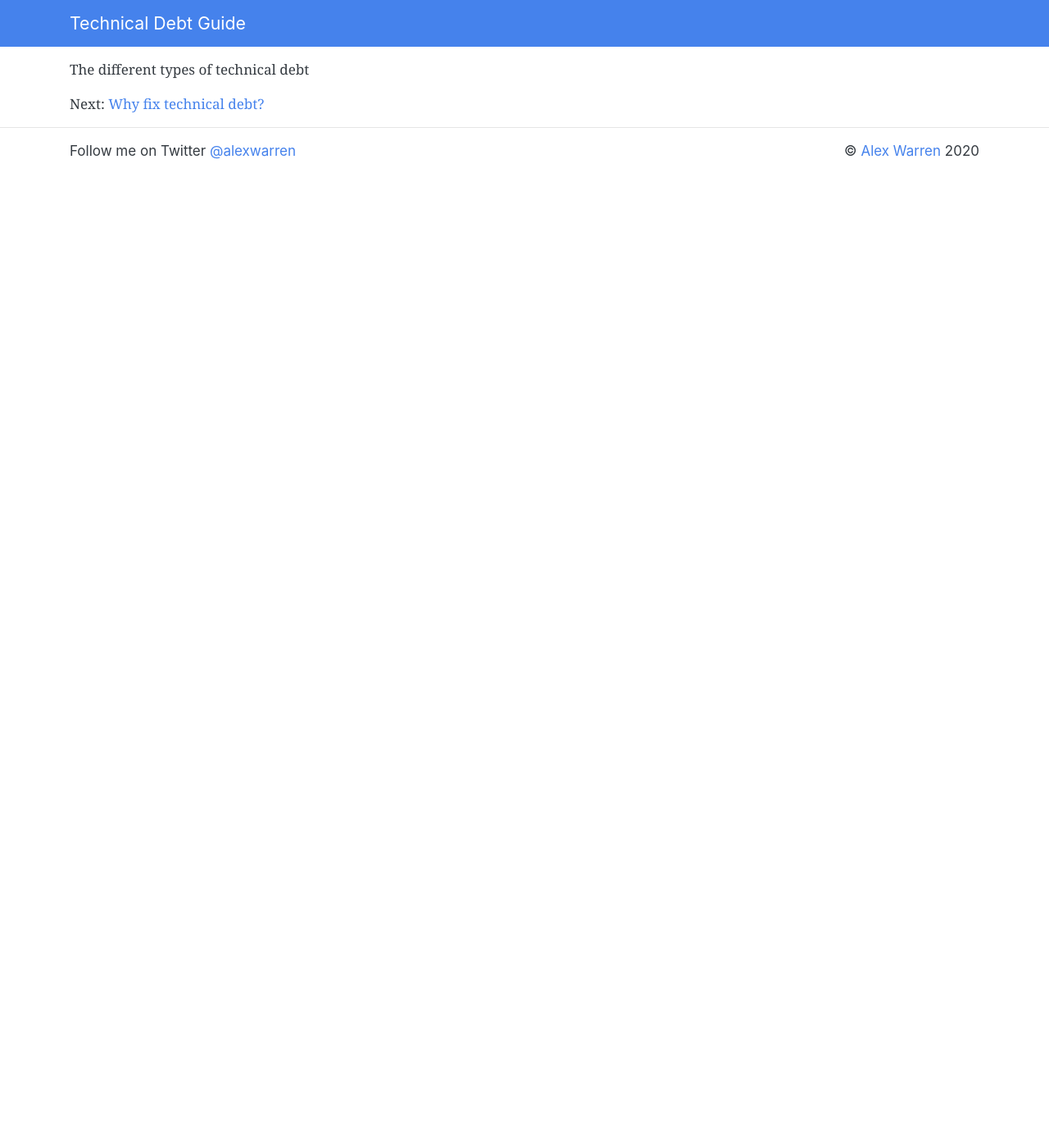
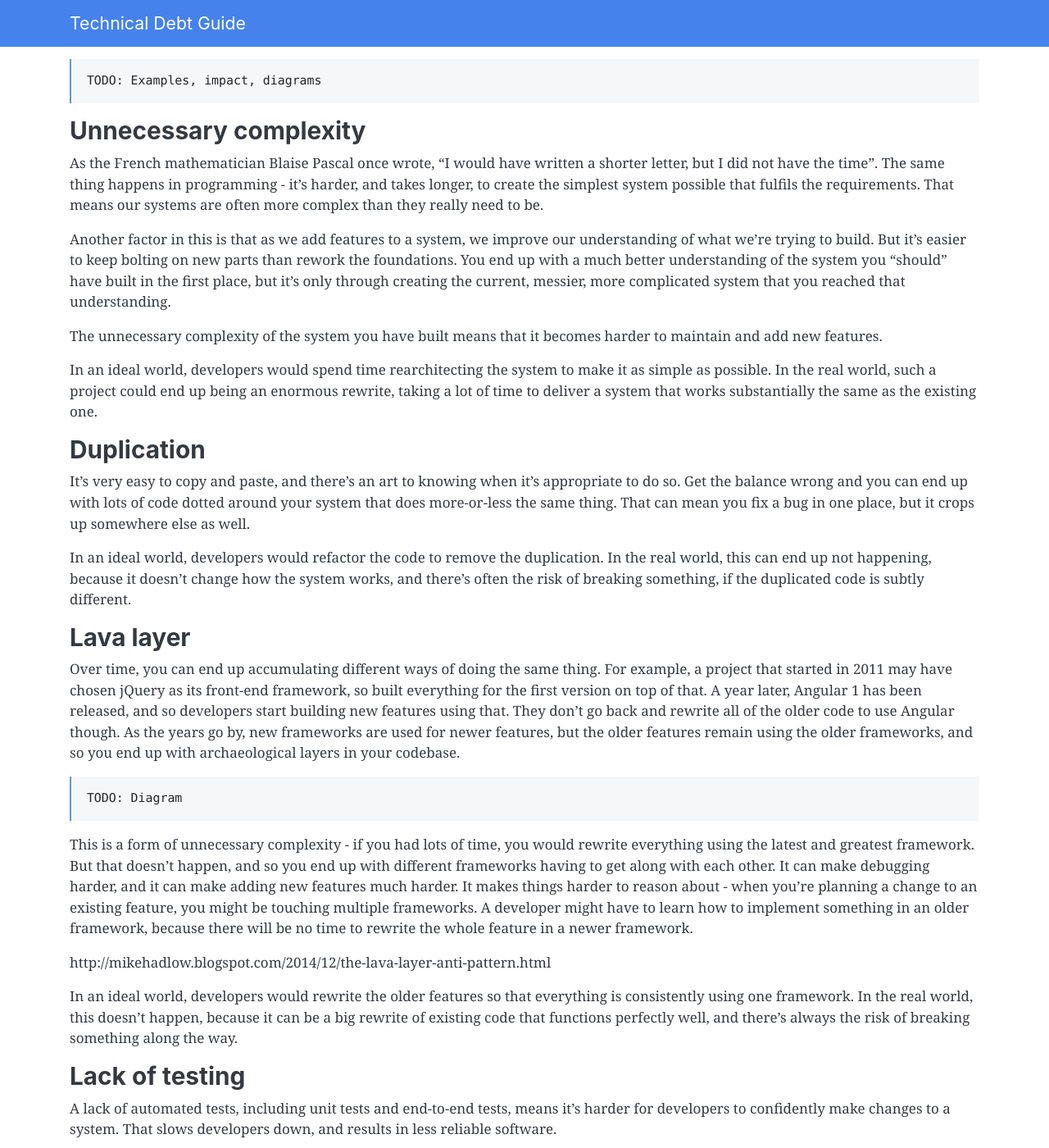
Before and after one commit to alexwarren/techdebtguide, a Jekyll site: the page built from articles/types-of-technical-debt.md, in a window 1280 px wide and 1400 px high. Shown: the whole window at 82% size. Built offline with Jekyll 4.4.1, drawn with Linux system fonts in a browser that asks for light colours; some of the changed text lies outside the part shown.

Commit message:
Add types of technical debt

```diff
--- a/articles/types-of-technical-debt.md
+++ b/articles/types-of-technical-debt.md
@@ -4,4 +4,56 @@ title: The different types of technical debt
 permalink: types-of-technical-debt
 ---
 
-The different types of technical debt
+    TODO: Examples, impact, diagrams
+
+### Unnecessary complexity
+
+As the French mathematician Blaise Pascal once wrote, "I would have written a shorter letter, but I did not have the time". The same thing happens in programming - it's harder, and takes longer, to create the simplest system possible that fulfils the requirements. That means our systems are often more complex than they really need to be.
+
+Another factor in this is that as we add features to a system, we improve our understanding of what we're trying to build. But it's easier to keep bolting on new parts than rework the foundations. You end up with a much better understanding of the system you "should" have built in the first place, but it's only through creating the current, messier, more complicated system that you reached that understanding.
+
+The unnecessary complexity of the system you have built means that it becomes harder to maintain and add new features.
+
+In an ideal world, developers would spend time rearchitecting the system to make it as simple as possible. In the real world, such a project could end up being an enormous rewrite, taking a lot of time to deliver a system that works substantially the same as the existing one.
+
+### Duplication
+
+It's very easy to copy and paste, and there's an art to knowing when it's appropriate to do so. Get the balance wrong and you can end up with lots of code dotted around your system that does more-or-less the same thing. That can mean you fix a bug in one place, but it crops up somewhere else as well.
+
+In an ideal world, developers would refactor the code to remove the duplication. In the real world, this can end up not happening, because it doesn't change how the system works, and there's often the risk of breaking something, if the duplicated code is subtly different.
+
+### Lava layer
+
+Over time, you can end up accumulating different ways of doing the same thing. For example, a project that started in 2011 may have chosen jQuery as its front-end framework, so built everything for the first version on top of that. A year later, Angular 1 has been released, and so developers start building new features using that. They don't go back and rewrite all of the older code to use Angular though. As the years go by, new frameworks are used for newer features, but the older features remain using the older frameworks, and so you end up with archaeological layers in your codebase.
+
+    TODO: Diagram
+
+This is a form of unnecessary complexity - if you had lots of time, you would rewrite everything using the latest and greatest framework. But that doesn't happen, and so you end up with different frameworks having to get along with each other. It can make debugging harder, and it can make adding new features much harder. It makes things harder to reason about - when you're planning a change to an existing feature, you might be touching multiple frameworks. A developer might have to learn how to implement something in an older framework, because there will be no time to rewrite the whole feature in a newer framework.
+
+http://mikehadlow.blogspot.com/2014/12/the-lava-layer-anti-pattern.html
+
+In an ideal world, developers would rewrite the older features so that everything is consistently using one framework. In the real world, this doesn't happen, because it can be a big rewrite of existing code that functions perfectly well, and there's always the risk of breaking something along the way.
+
+### Lack of testing
+
+A lack of automated tests, including unit tests and end-to-end tests, means it's harder for developers to confidently make changes to a system. That slows developers down, and results in less reliable software.
+
+In an ideal world, developers would want to spend time adding the missing tests. In the real world, this often doesn't happen, because there are always new features that could be built instead.
+
+### Lack of documentation
+
+Without adequate documentation, it takes longer for developers to understand how a system works. Writing documentation takes time, and writing good documentation takes even longer. A lack of documentation might also mean a lack of comments. Either way, it makes the system harder to understand and so it's slower to get developers up to speed and build new things.
+
+In an ideal world, developers would take the time to create and update documentation with every change to the system. In the real world, this often doesn't happen, because it's left as a task until a feature has shipped - and then it's time to move onto something else.
+
+### Lack of automation
+
+Technical debt sometimes manifests itself not directly in the code, but in the systems and processes around it. For example, a deployment process that has multiple manual steps - this can be error-prone, and slow things down if a human gets something wrong.
+
+In an ideal world, developers would take time to automate manual processes. In the real world, this often doesn't happen if the current process is seen as being "good enough", and automating it might initially introduce some risk.
+
+### Outdated dependencies
+
+Unlike other kinds of technical debt, this is one that can increase over time without anybody actually doing anything. You could have a hypothetically perfect system - then come back a year later, and find that the libraries it depends on have moved on. The newer versions of these libraries may have fixed some security holes, so you really ought to update them, but you may well find that there are now incompatibilities. If you want to add a new feature to the system, do you carry on using an old library or upgrade it? Maybe the documentation for the new one has superseded the old version, so it's going to be harder _not_ to upgrade. On the other hand, upgrading the library may break something else.
+
+In an ideal world, developers would update all the dependencies so everything is on the latest version. In the real world, this can risk breaking things, and can take time away from building the features themselves.
--- a/aw.css
+++ b/aw.css
@@ -13,7 +13,6 @@ blockquote {
 code,
 pre {
   background: #f5f7f9;
-  border-bottom: 1px solid #d8dee9;
 }
 
 code {
```
